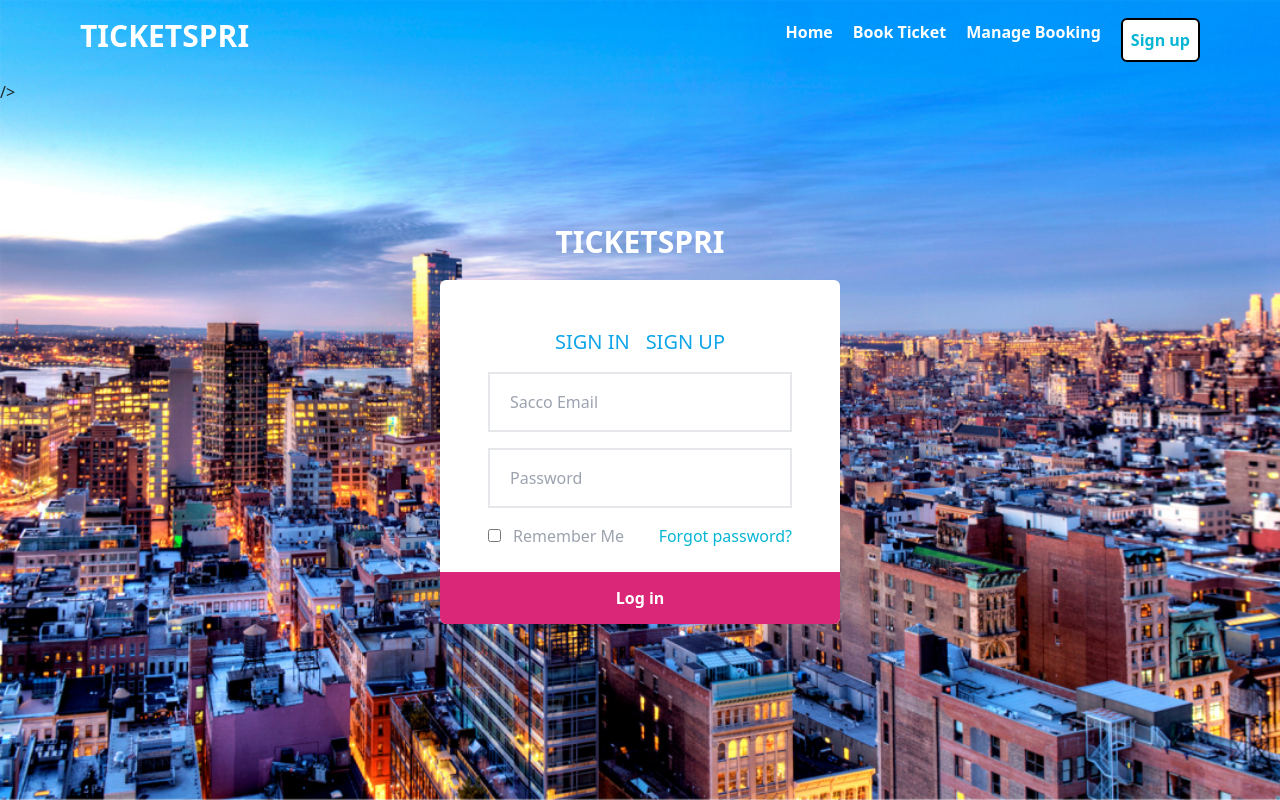
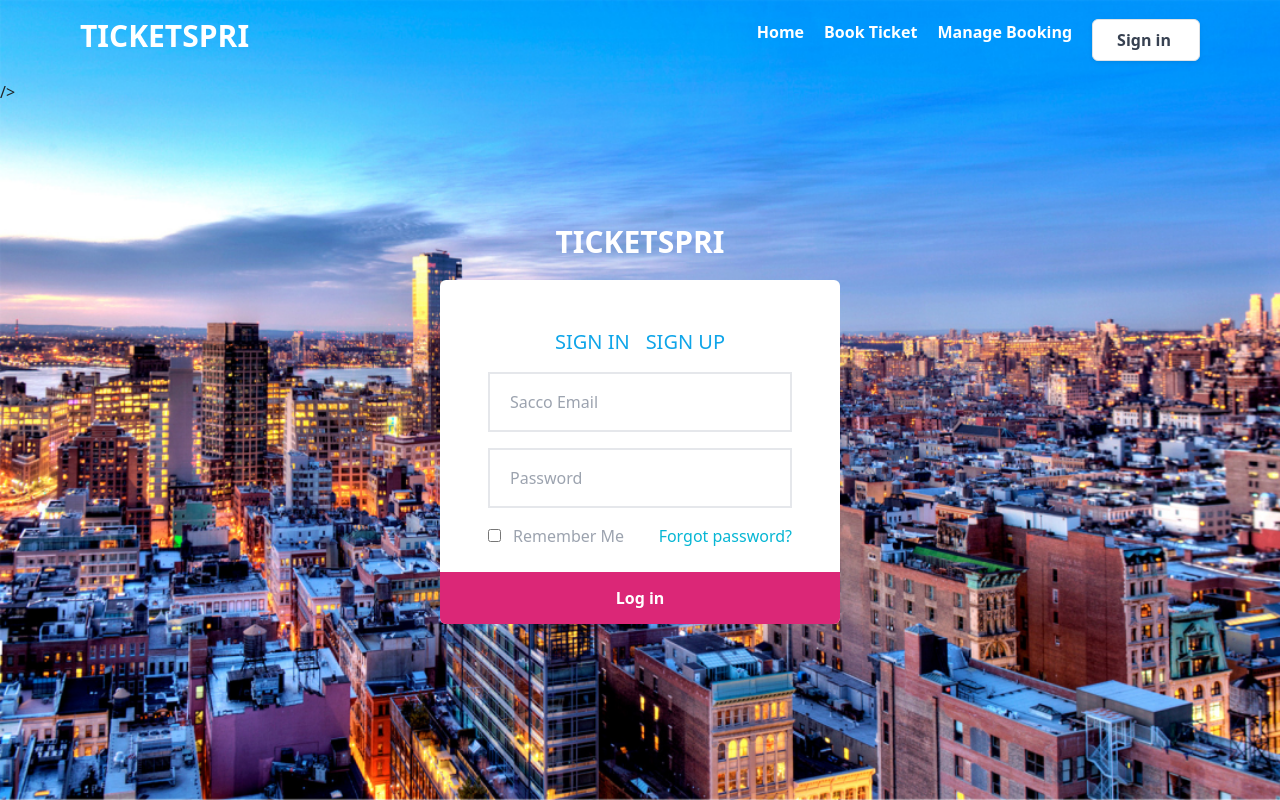
Before and after one commit to SheeTabz/TICKETSPRI, a React (Create React App) app: page /saccolog in a window 1280 px wide. Built offline with nearby package versions, Linux system fonts and the light colour scheme; no server answers.

Commit message:
Recreate the signin button with a drop down

```diff
--- a/src/components/WhiteButton.jsx
+++ b/src/components/WhiteButton.jsx
@@ -1,9 +1,26 @@
 import React from 'react'
-
+import { Link } from 'react-router-dom'
 function WhiteButton() {
   return (
     <>
-    <button className='md:px-5 md:py-2  px-2  py-2 border-2 border-black rounded-md text-cyan-500 bg-white border-transparent'>Sign up </button>
+
+
+
+<div class="dropdown inline-block relative">
+  <button class="text-cyan-500  w-full justify-center rounded-md border border-gray-300 bg-white px-4 py-2   text-gray-700 shadow-sm  focus:outline-none focus:ring-2 focus:ring-indigo-500 focus:ring-offset-2 focus:ring-offset-gray-100" id="menu-button">
+    <span class="mr-1">Sign in</span>
+    {/* <svg class="fill-current h-4 w-4" xmlns="http://www.w3.org/2000/svg" viewBox="0 0 20 20"><path d="M9.293 12.95l.707.707L15.657 8l-1.414-1.414L10 10.828 5.757 6.586 4.343 8z"/> </svg> */}
+  </button>
+  <ul class="dropdown-menu hidden font-medium text-gray-700 pt-1 absolute right-0 z-20 w-56 py-2 mt-0.5 overflow-hidden origin-top-left  bg-white rounded-md shadow-xl " >
+
+    <li class=""><Link to="/login" class="rounded-t hover:bg-gray-100 py-2 px-4 block whitespace-no-wrap no-underline text-black" >As customer</Link></li>
+    <li class=""><Link to="/saccolog" class="rounded-t hover:bg-gray-100 py-2 px-4 block whitespace-no-wrap no-underline text-black" >As sacco</Link></li>
+
+  </ul>
+</div>
+
+
+
     </>
   )
 }
```
